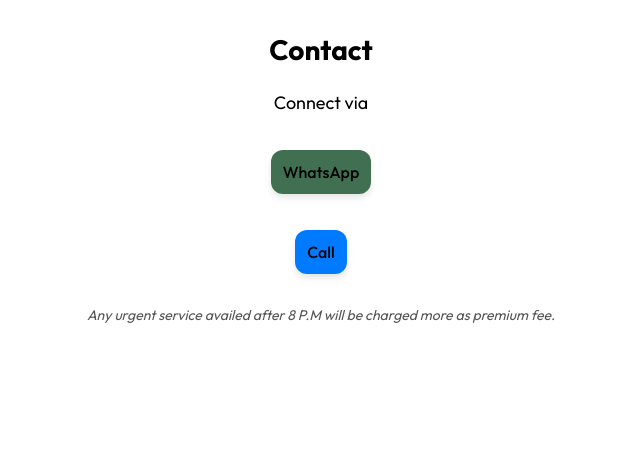
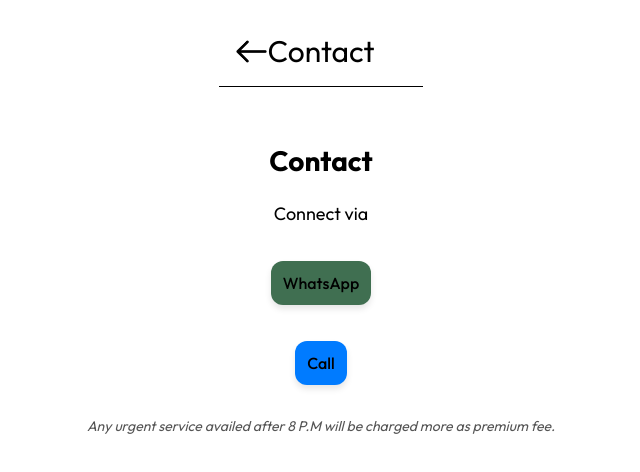
Before and after one commit to ayushthakurrrr/Technician-s-Web, a React (Vite) app: page /contact in a window 1280 px wide. Shown: the top 472 px of the page, without its empty margins (319-959 px from the left). Built offline with nearby package versions, Linux system fonts and the light colour scheme.

Commit message:
contact page back arrow

```diff
--- a/src/pages/Contact.jsx
+++ b/src/pages/Contact.jsx
@@ -1,5 +1,6 @@
 import React from "react";
 import "../css/Contact.css";
+import PageHeader from "../components/PageHeader";
 // Import the external CSS file
 
 const Contact = () => {
@@ -8,6 +9,7 @@
 
   return (
     <div className="contact-container">
+      <PageHeader title="Contact"/>
       <h1 className="contact-header">Contact</h1>
 
       <p className="connect-text">Connect via</p>
```
